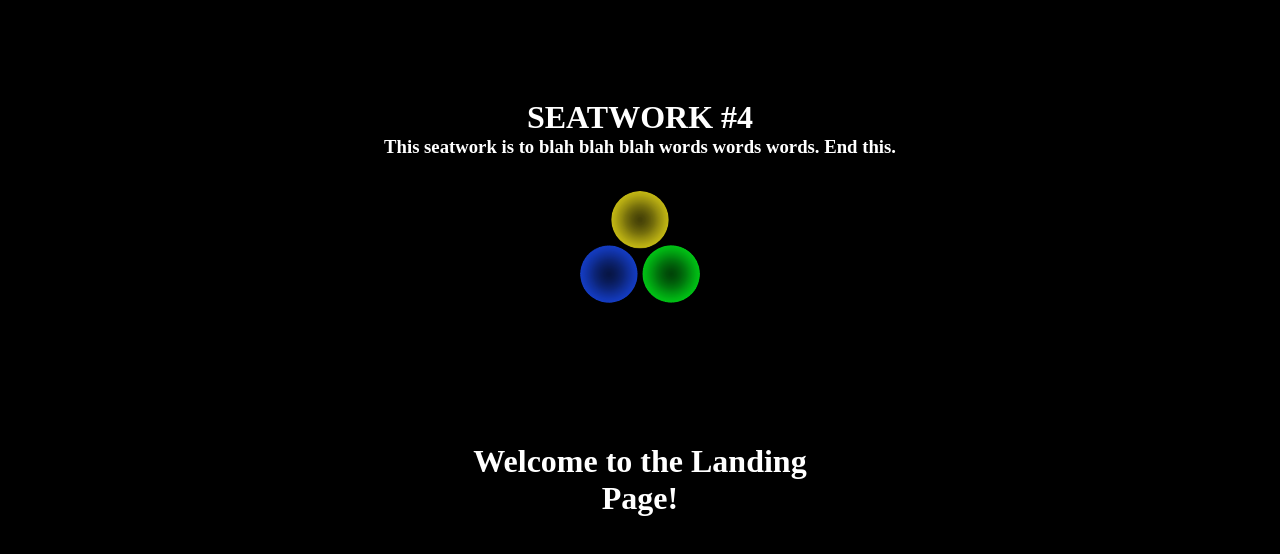
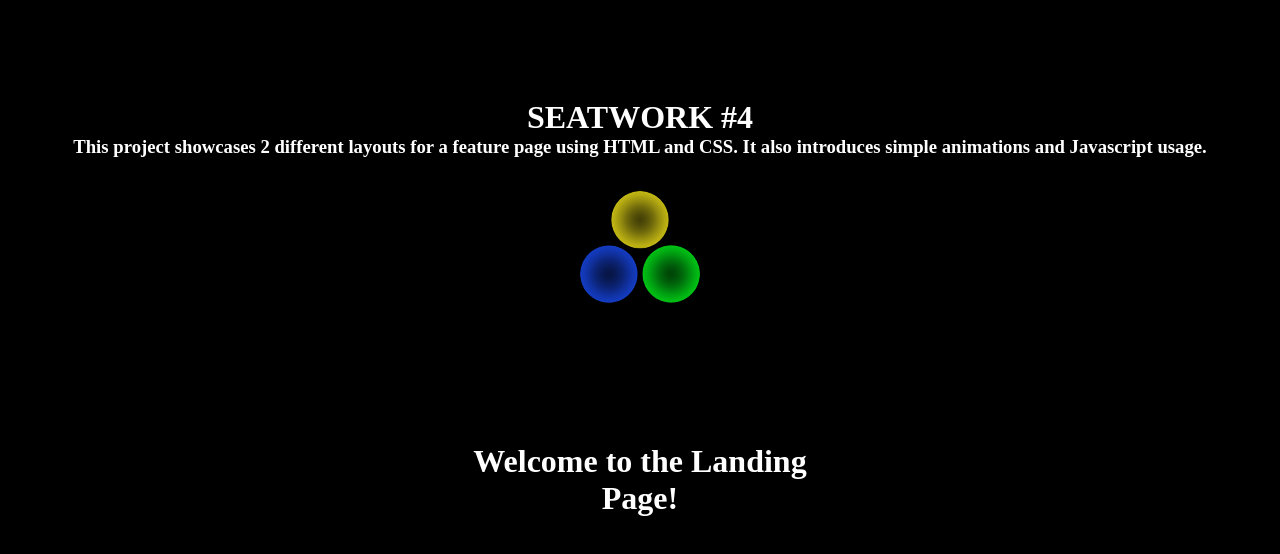
Before and after one commit to izgwein/WD-SEATWORK-4, a plain HTML site: page index.html in a window 1280 px wide. Drawn offline with Linux system fonts and the light colour scheme.

Commit message:
updated index.html

```diff
--- a/index.html
+++ b/index.html
@@ -10,7 +10,7 @@
 
     <div class="title">
         <h1>SEATWORK #4</h1>
-    <h3>This seatwork is to blah blah blah words words words. End this.</h3>
+    <h3>This project showcases 2 different layouts for a feature page using HTML and CSS. It also introduces simple animations and Javascript usage.</h3>
     </div>
 
     <div class="carousel flex-center">
```
